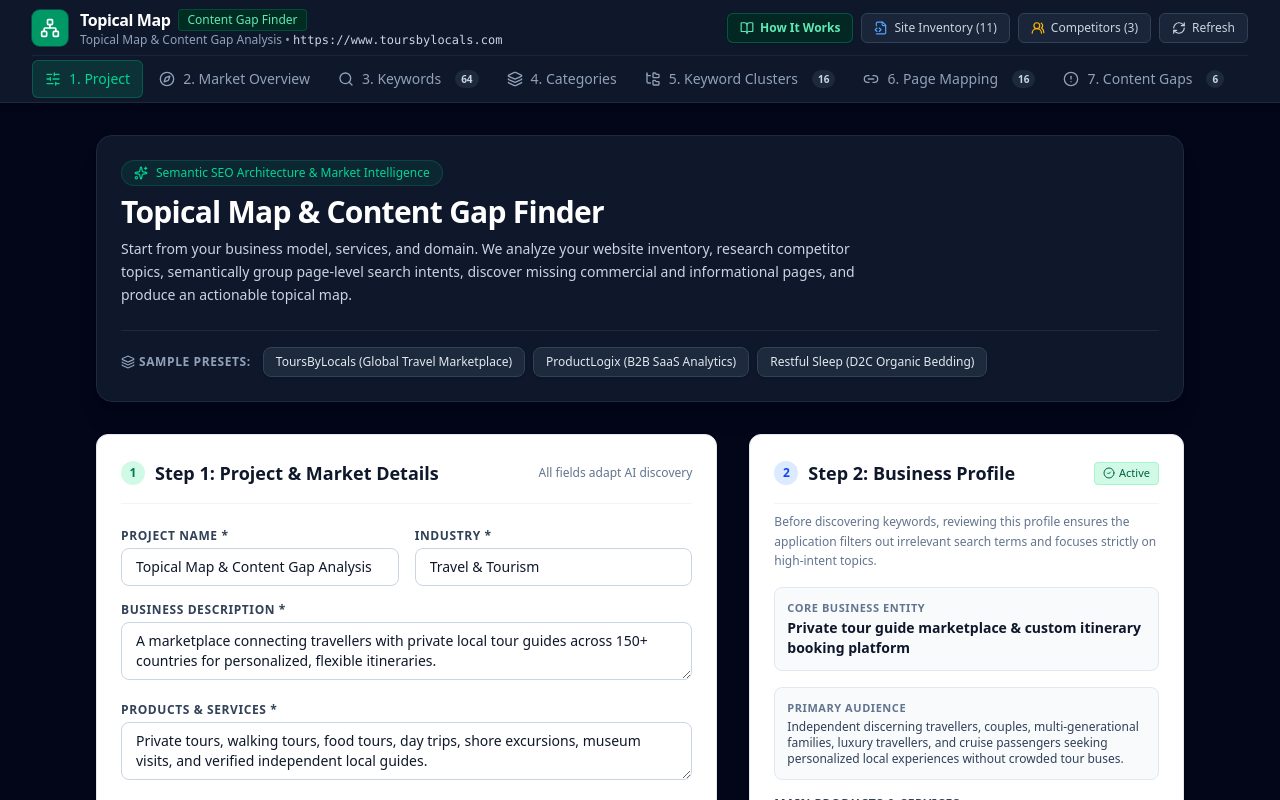
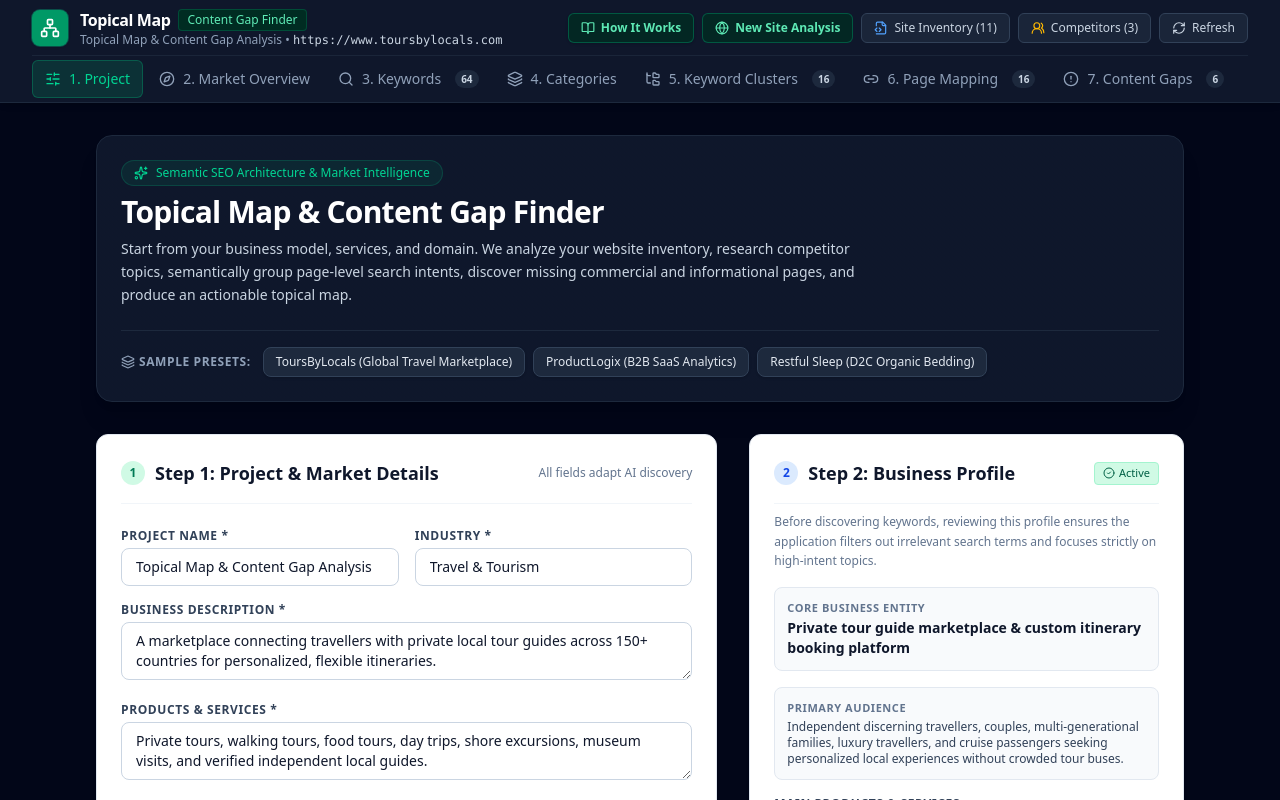
Before and after one commit to Ami55/topical-map-content-gap-brand-neutral, a React (Vite) app: page / in a window 1280 px wide. Shown: the top 800 px of the page. Built offline with nearby package versions, Linux system fonts and the light colour scheme.

Commit message:
Add files via upload

```diff
--- a/src/App.tsx
+++ b/src/App.tsx
@@ -27,6 +27,8 @@ import { TopicalMapView } from './components/TopicalMapView';
 import { ExportView } from './components/ExportView';
 import { WebsiteInventoryModal } from './components/WebsiteInventoryModal';
 import { CompetitorsModal } from './components/CompetitorsModal';
+import { Footer } from './components/Footer';
+import { HowItWorksModal } from './components/HowItWorksModal';
 
 export default function App() {
   const [activeTab, setActiveTab] = useState<NavTab>('project');
@@ -41,6 +43,27 @@ export default function App() {
   // Modals state
   const [isInventoryOpen, setIsInventoryOpen] = useState(false);
   const [isCompetitorsOpen, setIsCompetitorsOpen] = useState(false);
+  const [isHowItWorksOpen, setIsHowItWorksOpen] = useState(false);
+
+  const handleStartNewAnalysis = () => {
+    if (!window.confirm('Start a new site analysis? This clears the current on-screen results. Export anything you want to keep first.')) return;
+    setState({
+      project: {
+        projectName: '', industry: '', businessDescription: '', productsServices: '', targetAudience: '',
+        targetCountry: '', targetLanguage: 'English', websiteDomain: '', competitorDomains: [], seedTopics: '', targetCities: []
+      },
+      businessProfile: {
+        coreBusinessEntity: '', mainProductsServices: [], primaryAudience: '', customerProblems: [],
+        customerJourney: { awareness: [], consideration: [], decision: [], retention: [] },
+        commercialTopics: [], informationalTopics: [], locationRelatedTopics: [], outsideScopeTopics: []
+      },
+      existingPages: [], competitors: [], keywords: [], clusters: [], mappings: [], gaps: [], topicalMap: [],
+      updatedAt: new Date().toISOString()
+    });
+    setActiveTab('project');
+    setStatusMessage('Ready for a new website analysis.');
+    setTimeout(() => setStatusMessage(null), 3000);
+  };
 
   // Run full pipeline analysis
   const handleRunFullAnalysis = async () => {
@@ -238,6 +261,8 @@ export default function App() {
         onOpenInventory={() => setIsInventoryOpen(true)}
         onOpenCompetitors={() => setIsCompetitorsOpen(true)}
         onRerunAnalysis={handleRunFullAnalysis}
+        onStartNewAnalysis={handleStartNewAnalysis}
+        onOpenHowItWorks={() => setIsHowItWorksOpen(true)}
       />
 
       {/* Main View Router */}
@@ -328,6 +353,13 @@ export default function App() {
         )}
       </main>
 
+      <Footer
+        onOpenHowItWorks={() => setIsHowItWorksOpen(true)}
+        onNavigateTab={setActiveTab}
+        onOpenInventory={() => setIsInventoryOpen(true)}
+        onOpenCompetitors={() => setIsCompetitorsOpen(true)}
+      />
+
       {/* Crawled Inventory Modal */}
       <WebsiteInventoryModal
         isOpen={isInventoryOpen}
@@ -343,6 +375,12 @@ export default function App() {
         onClose={() => setIsCompetitorsOpen(false)}
         competitors={state.competitors}
       />
+
+      <HowItWorksModal
+        isOpen={isHowItWorksOpen}
+        onClose={() => setIsHowItWorksOpen(false)}
+        onNavigateTab={setActiveTab}
+      />
     </div>
   );
 }
--- a/src/components/Footer.tsx
+++ b/src/components/Footer.tsx
@@ -115,7 +115,7 @@ export const Footer: React.FC<FooterProps> = ({
         {/* Copyright Notice */}
         <div className="pt-4 border-t border-slate-800/60 flex flex-col sm:flex-row items-center justify-between gap-3 text-xs">
           <div className="flex items-center space-x-1.5 text-slate-400">
-            <span className="font-medium text-slate-300">© 2026 SEO Morning Brief.</span>
+            <span className="font-medium text-slate-300">© 2026 Topical Map &amp; Content Gap Finder.</span>
             <span>Developed by <span className="text-emerald-400 font-semibold">Ami - SEO Girl</span>. All rights reserved.</span>
           </div>
 
--- a/src/components/Navbar.tsx
+++ b/src/components/Navbar.tsx
@@ -36,6 +36,7 @@ interface NavbarProps {
   onOpenInventory: () => void;
   onOpenCompetitors: () => void;
   onRerunAnalysis: () => void;
+  onStartNewAnalysis: () => void;
   onOpenHowItWorks: () => void;
 }
 
@@ -47,6 +48,7 @@ export const Navbar: React.FC<NavbarProps> = ({
   onOpenInventory,
   onOpenCompetitors,
   onRerunAnalysis,
+  onStartNewAnalysis,
   onOpenHowItWorks
 }) => {
   const tabs: { id: NavTab; label: string; icon: React.FC<{ className?: string }>; badge?: number | string }[] = [
@@ -99,6 +101,17 @@ export const Navbar: React.FC<NavbarProps> = ({
 
             {state && (
               <>
+                <button
+                  id="nav-btn-new-analysis"
+                  onClick={onStartNewAnalysis}
+                  disabled={isLoading}
+                  className="flex items-center space-x-1.5 px-3 py-1.5 rounded-md text-xs font-semibold text-emerald-300 hover:text-white bg-emerald-950/80 hover:bg-emerald-900/90 border border-emerald-700/60 transition disabled:opacity-50"
+                  title="Clear the current results and analyze a different website"
+                >
+                  <Globe className="w-3.5 h-3.5" />
+                  <span className="hidden sm:inline">New Site Analysis</span>
+                </button>
+
                 <button
                   id="nav-btn-inventory"
                   onClick={onOpenInventory}
```
